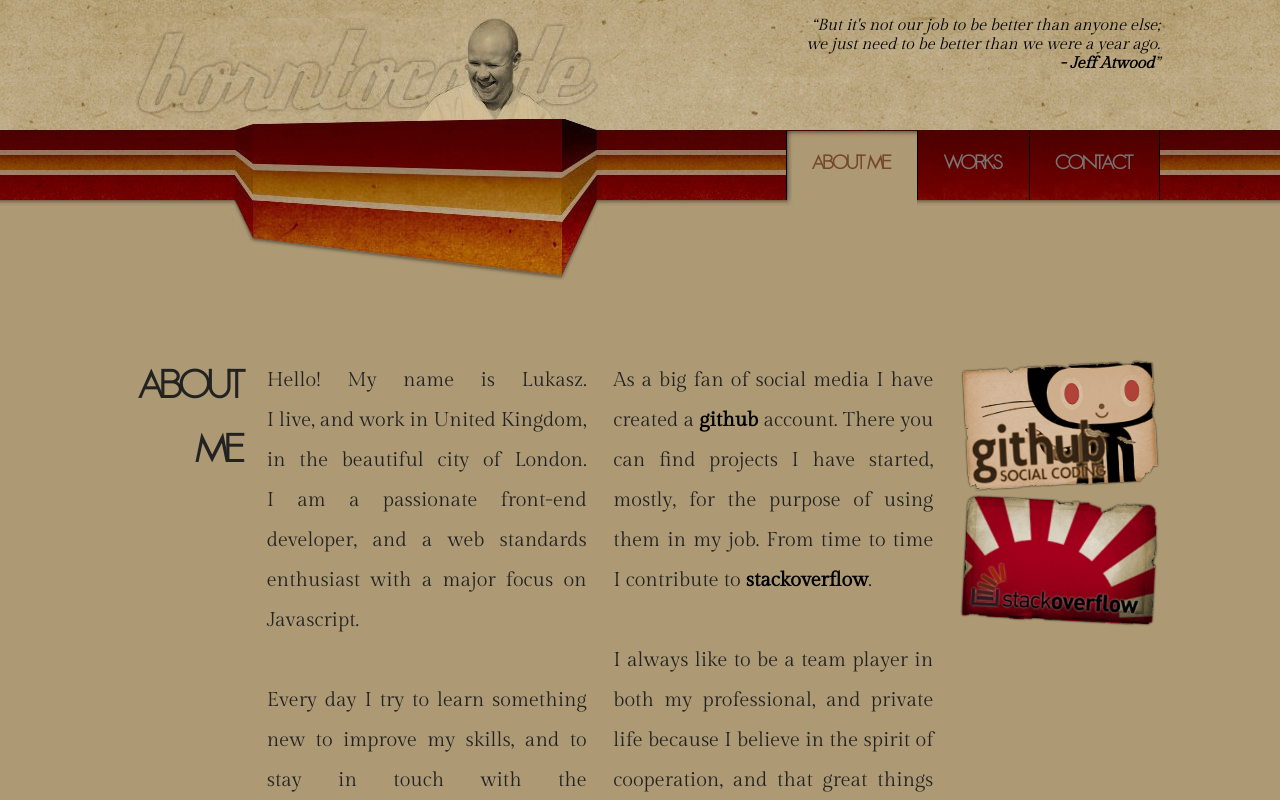
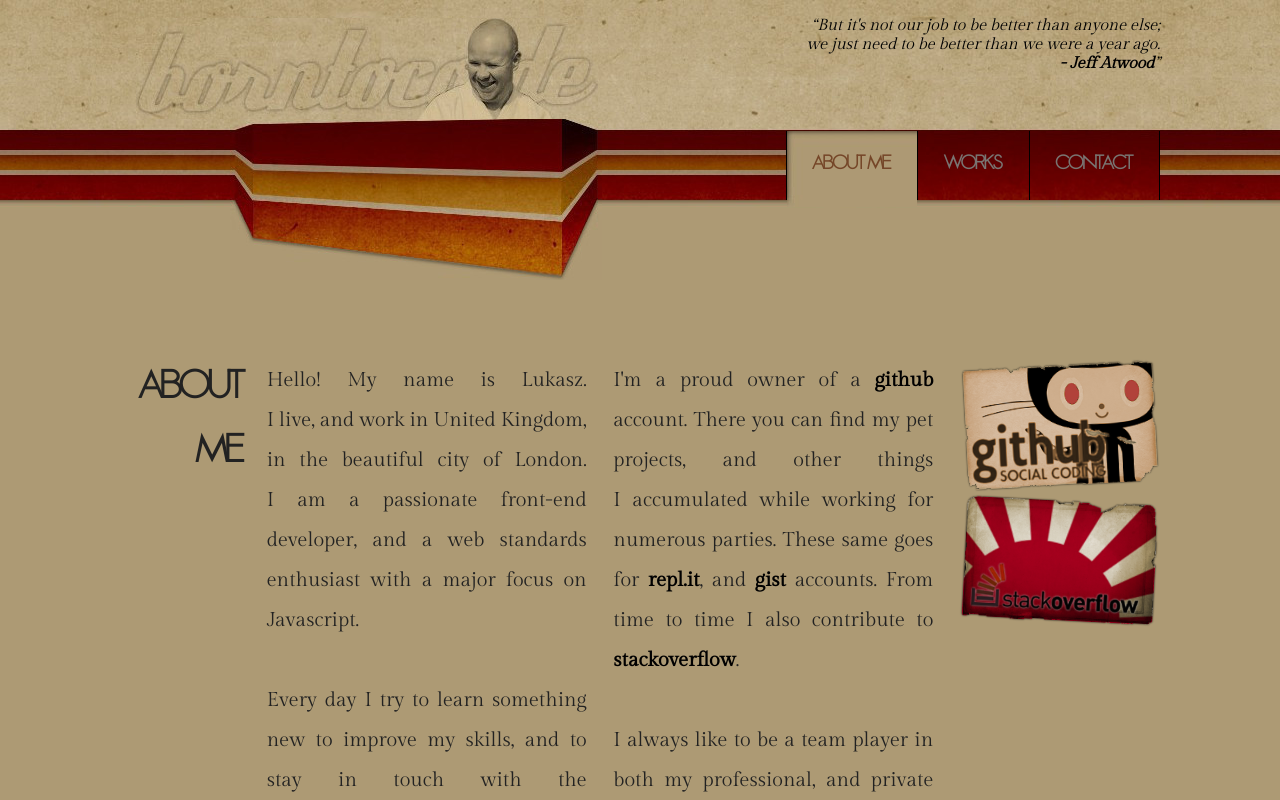
Before and after one commit to op1ekun/borntoco.de, a React app: page /#/about in a window 1280 px wide. Shown: the top 800 px of the page. Built offline with nearby package versions, Linux system fonts and the light colour scheme.

Commit message:
changes some of the about me content, removes some hardcoded values from about me tests

```diff
--- a/src/about/about.tsx
+++ b/src/about/about.tsx
@@ -10,7 +10,7 @@ export interface IAboutProps {
         para: Array<IParagraph>;
     };
     right: {
-        links: [
+        links?: [
             {
                 href: string;
                 imagePath: string;
--- a/src/content.ts
+++ b/src/content.ts
@@ -31,7 +31,11 @@ export const worksContent: IWorksProps = {
         ]
     },
     right: {
-        para: []
+        para: [
+            {
+                text: 'test3'
+            }
+        ]
     }
 };
 
@@ -47,23 +51,29 @@ export const aboutMeContent: IAboutProps = {
             },
             {
                 text: `Every day I\u00A0try to learn something new to improve my skills,
-                and to stay in touch with the latest\u00A0technologies.`
+                and to stay in touch with the latest\u00A0technologies. You can find, a part of these journey on this website.`
             }
         ],
     },
     center: {
         para: [
             {
-                text: `As a big fan of social media I\u00A0have
-                created a {{link:github}} account.
-                There you can find projects I\u00A0have started, mostly,
-                for the purpose of using them in my job.
-                From time to time
-                I\u00A0contribute to {{link:stackoverflow}}.`,
+                text: `I'm a proud owner of a {{link:github}} account.
+                There you can find my pet projects, and other things I\u00A0accumulated while working for numerous parties.
+                These same goes for {{link:replit}}, and {{link:gist}} accounts.
+                From time to\u00A0time I\u00A0also contribute to {{link:stackoverflow}}.`,
                 links: [
                     {
                         label: 'github',
                         href: 'https://github.com/op1ekun',
+                    },
+                    {
+                        label: 'repl.it',
+                        href: 'https://repl.it/@op1ekun',
+                    },
+                    {
+                        label: 'gist',
+                        href: 'https://gist.github.com/op1ekun',
                     },
                     {
                         label: 'stackoverflow',
@@ -90,12 +100,5 @@ export const aboutMeContent: IAboutProps = {
             }
         ]
     },
-    right: {
-        links: [
-            {
-                href: 'dummy.url',
-                imagePath: 'dummy.path'
-            }
-        ]
-    }
+    right: {}
 };
```
Also changed, not shown: test/dummies/tabProps.dummy.ts (+2 -2 lines), 1 other file (tests, documents, lock files or other folders).
